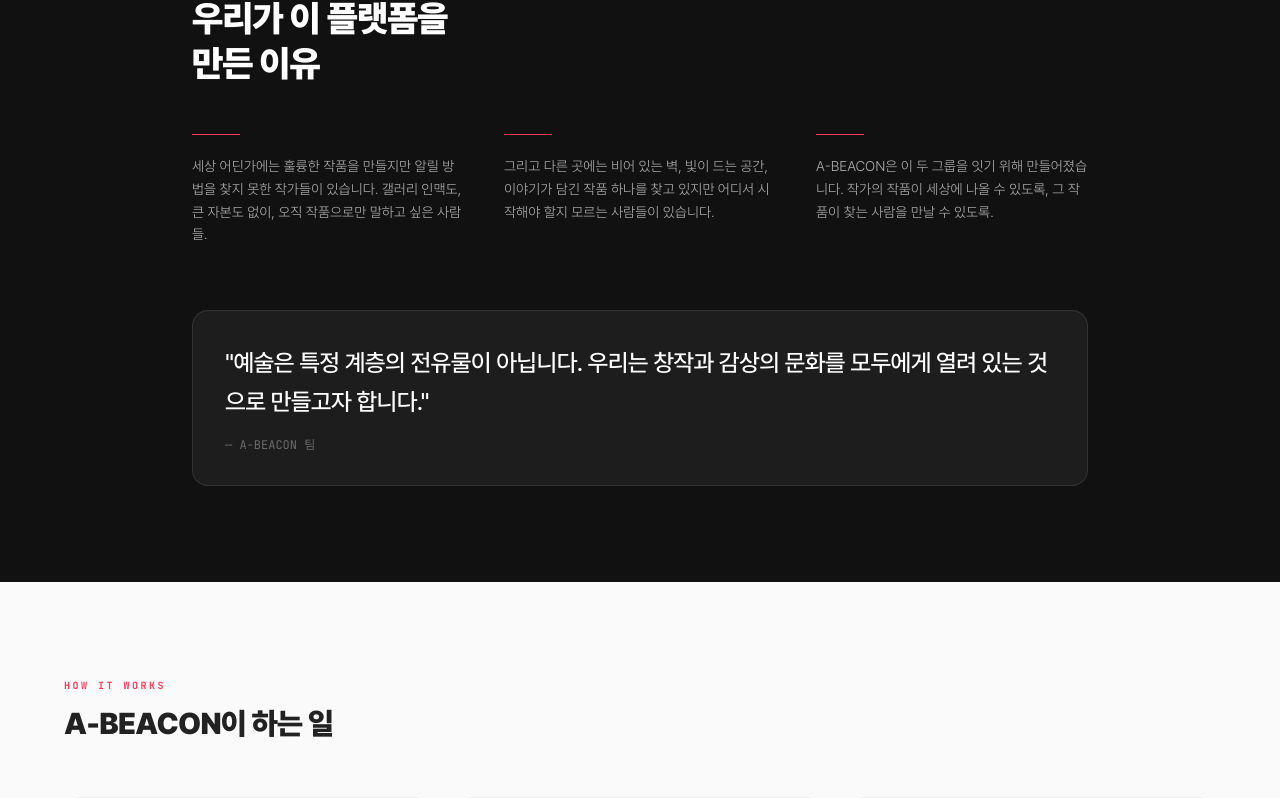
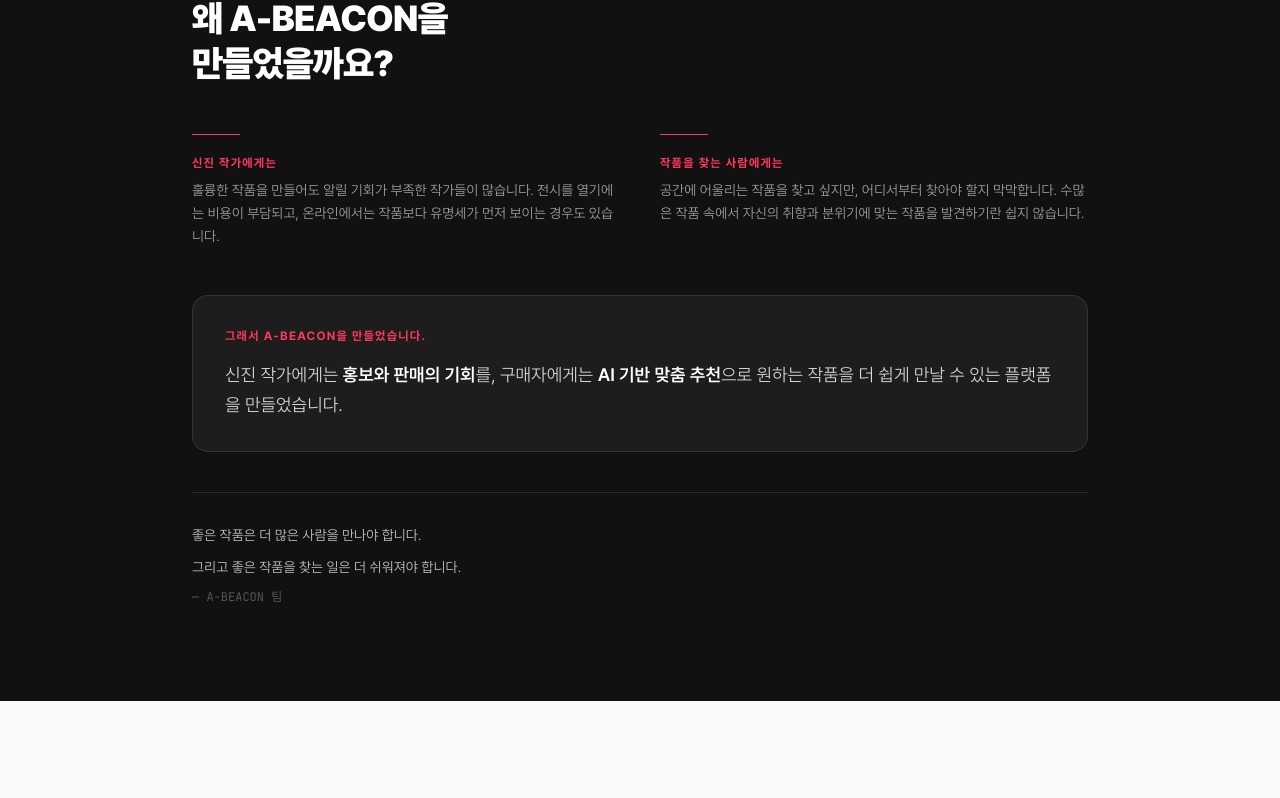
Before and after one commit to jheroorehj/A-BEACON, a React (Vite) app: page / in a window 1280 px wide. Shown: the part 1212-2010 px from the top of the page. Built offline with nearby package versions, Linux system fonts and the light colour scheme; no server answers.

Commit message:
feat: 홈 화면 Our Story 섹션 문구 전면 수정
Co-Authored-By: Claude Sonnet 4.6 <noreply@anthropic.com>

```diff
--- a/src/components/HomePage.tsx
+++ b/src/components/HomePage.tsx
@@ -115,39 +115,41 @@ export default function HomePage({ onStart }: HomePageProps) {
             Our Story
           </p>
           <h2 className="text-3xl sm:text-4xl font-black leading-tight tracking-tight mb-12">
-            우리가 이 플랫폼을<br />만든 이유
+            왜 A-BEACON을<br />만들었을까요?
           </h2>
 
-          <div className="grid grid-cols-1 md:grid-cols-3 gap-10 text-sm text-[#aaaaaa] font-light leading-relaxed">
+          <div className="grid grid-cols-1 md:grid-cols-2 gap-10 text-sm text-[#aaaaaa] font-light leading-relaxed mb-12">
             <div className="space-y-3">
               <div className="h-px w-12 bg-[#ff385c] mb-5" />
+              <p className="text-xs font-bold uppercase tracking-widest text-[#ff385c] mb-2">신진 작가에게는</p>
               <p>
-                세상 어딘가에는 훌륭한 작품을 만들지만 알릴 방법을 찾지 못한 작가들이 있습니다.
-                갤러리 인맥도, 큰 자본도 없이, 오직 작품으로만 말하고 싶은 사람들.
+                훌륭한 작품을 만들어도 알릴 기회가 부족한 작가들이 많습니다.
+                전시를 열기에는 비용이 부담되고, 온라인에서는 작품보다 유명세가 먼저 보이는 경우도 있습니다.
               </p>
             </div>
             <div className="space-y-3">
               <div className="h-px w-12 bg-[#ff385c] mb-5" />
+              <p className="text-xs font-bold uppercase tracking-widest text-[#ff385c] mb-2">작품을 찾는 사람에게는</p>
               <p>
-                그리고 다른 곳에는 비어 있는 벽, 빛이 드는 공간, 이야기가 담긴 작품 하나를 찾고 있지만
-                어디서 시작해야 할지 모르는 사람들이 있습니다.
-              </p>
-            </div>
-            <div className="space-y-3">
-              <div className="h-px w-12 bg-[#ff385c] mb-5" />
-              <p>
-                A-BEACON은 이 두 그룹을 잇기 위해 만들어졌습니다.
-                작가의 작품이 세상에 나올 수 있도록, 그 작품이 찾는 사람을 만날 수 있도록.
+                공간에 어울리는 작품을 찾고 싶지만, 어디서부터 찾아야 할지 막막합니다.
+                수많은 작품 속에서 자신의 취향과 분위기에 맞는 작품을 발견하기란 쉽지 않습니다.
               </p>
             </div>
           </div>
 
-          <div className="mt-16 p-8 border border-white/10 rounded-2xl bg-white/5">
-            <blockquote className="text-xl sm:text-2xl font-medium text-white leading-relaxed tracking-tight">
-              "예술은 특정 계층의 전유물이 아닙니다. 우리는 창작과 감상의
-              문화를 모두에게 열려 있는 것으로 만들고자 합니다."
-            </blockquote>
-            <p className="mt-4 text-xs font-mono text-[#6a6a6a]">— A-BEACON 팀</p>
+          <div className="p-8 border border-white/10 rounded-2xl bg-white/5 mb-10">
+            <p className="text-xs font-bold uppercase tracking-widest text-[#ff385c] mb-4">그래서 A-BEACON을 만들었습니다.</p>
+            <p className="text-base sm:text-lg text-[#dddddd] leading-relaxed font-light">
+              신진 작가에게는 <span className="text-white font-semibold">홍보와 판매의 기회</span>를,
+              구매자에게는 <span className="text-white font-semibold">AI 기반 맞춤 추천</span>으로
+              원하는 작품을 더 쉽게 만날 수 있는 플랫폼을 만들었습니다.
+            </p>
+          </div>
+
+          <div className="space-y-3 text-[#6a6a6a] text-sm font-light border-t border-white/10 pt-8">
+            <p className="text-white/80">좋은 작품은 더 많은 사람을 만나야 합니다.</p>
+            <p className="text-white/80">그리고 좋은 작품을 찾는 일은 더 쉬워져야 합니다.</p>
+            <p className="mt-2 text-xs font-mono text-[#555555]">— A-BEACON 팀</p>
           </div>
         </div>
       </section>
```
